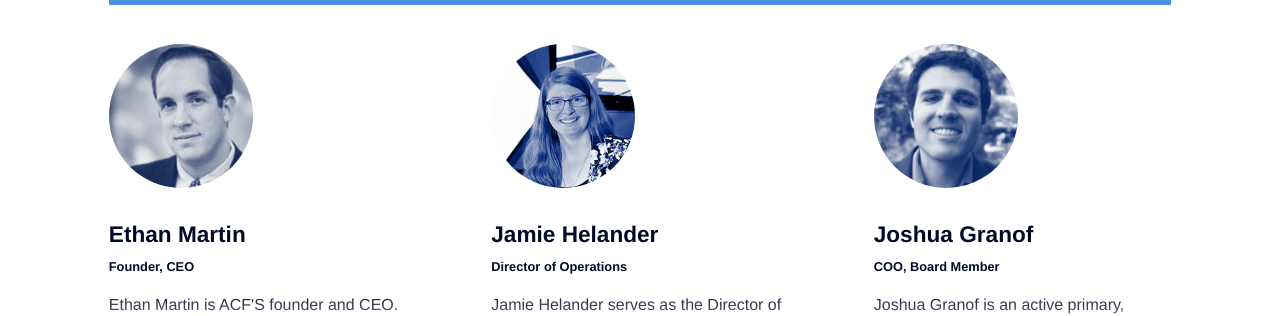
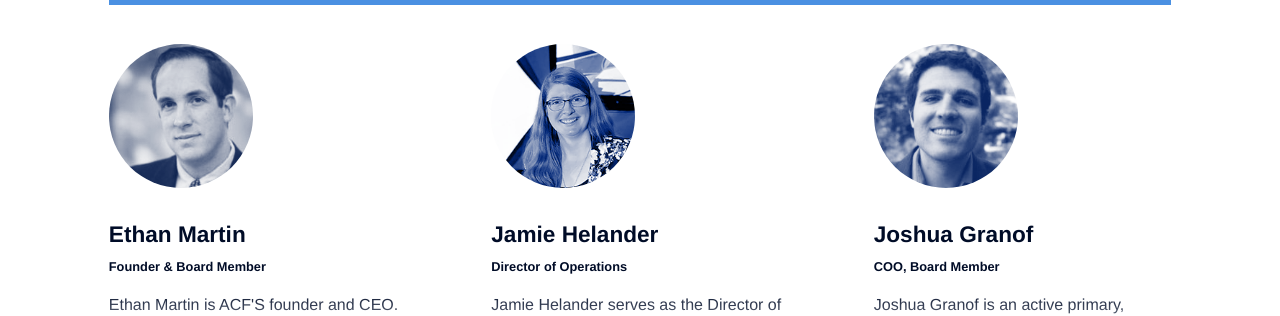
Before and after one commit to twaldorf/acf2017, a website: page team.html in a window 1280 px wide. Shown: the part 642-958 px from the top of the page. Drawn offline with Linux system fonts and the light colour scheme.

Commit message:
update ceo title

```diff
--- a/team.html
+++ b/team.html
@@ -45,7 +45,7 @@
             <img src="img/profiles/emartin.png" alt="">
             <div class="">
               <span>Ethan Martin</span>
-              <span>Founder, CEO</span>
+              <span>Founder & Board Member</span>
               <div class="collapsed">
                 <p>
                   Ethan Martin is ACF'S founder and CEO. He brings over 15 years of strategic consulting, aviation, private equity and board (for-profit and nonprofit) leadership experience.  He is passionate about the power of aviation education to transform lives and enjoys mentoring great leaders.  His consulting business, PFD Group, Inc. has a track record of helping entrepreneurs build high performing teams, grow their companies and give back to their communities.</p>
```
